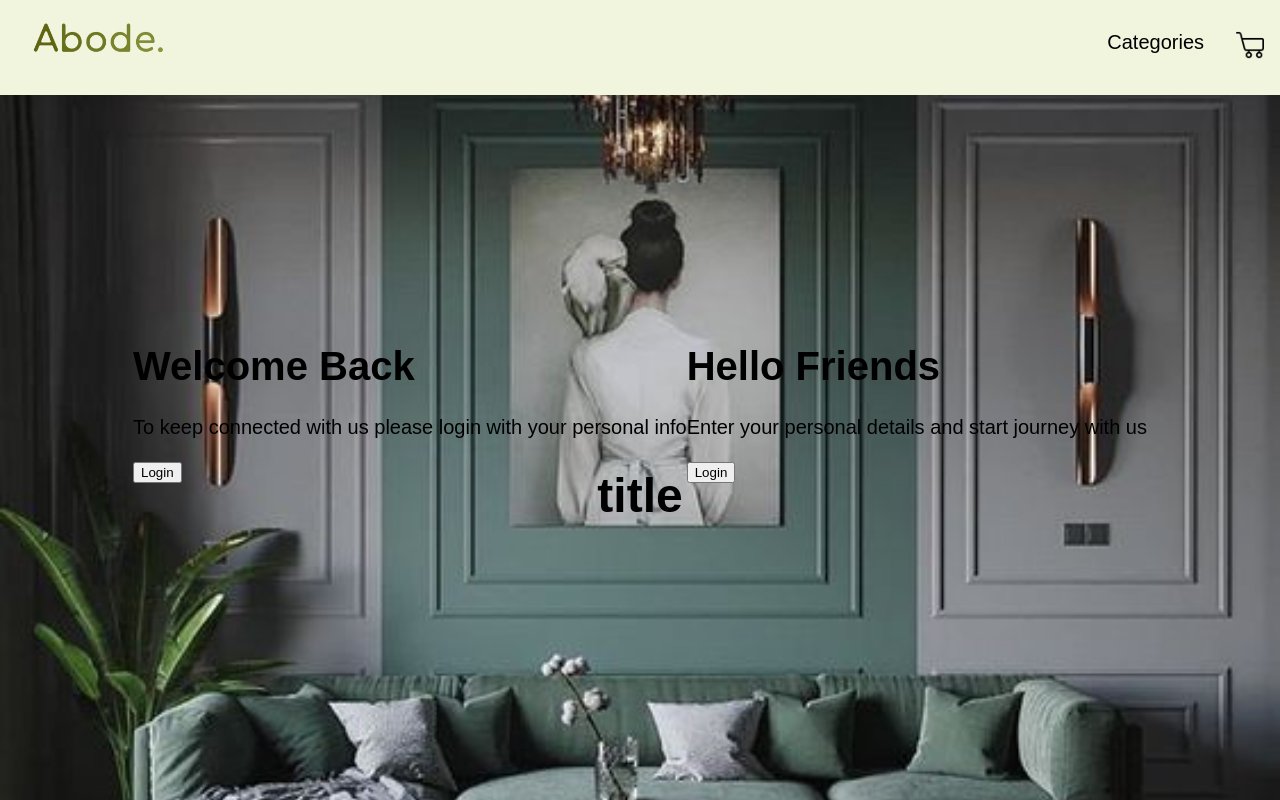
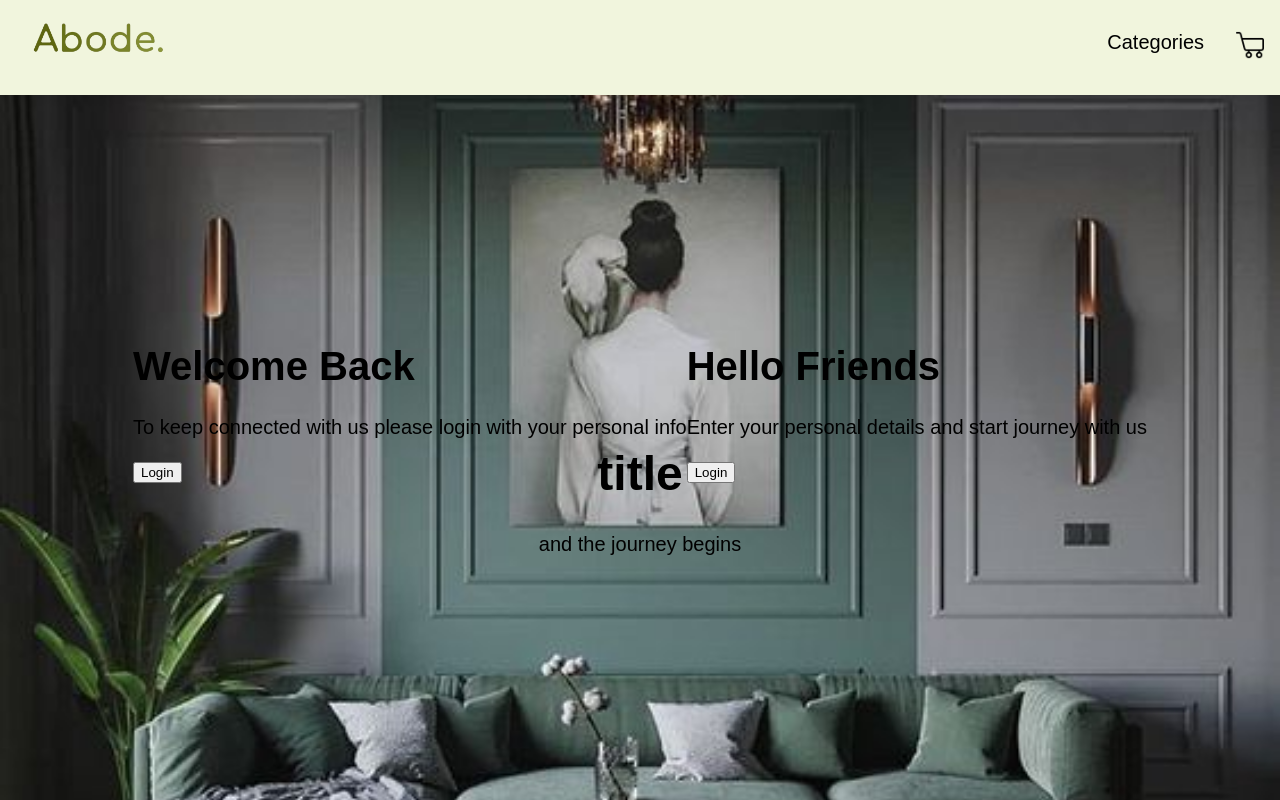
Before and after one commit to rhythm1124/Abode, a React (Create React App) app: page / in a window 1280 px wide. Shown: the top 800 px of the page. Built offline with nearby package versions, Linux system fonts and the light colour scheme; the HTML template or start-up script is replaced by a standard one.

Commit message:
Update main.js

```diff
--- a/src/components/main.js
+++ b/src/components/main.js
@@ -9,6 +9,7 @@ function Main () {
                 <div className="overlay">
                     <div className="content">
                         <h1>title</h1>
+                        <p>and the journey begins</p>
                     </div>
                 </div>
             </div>
```
